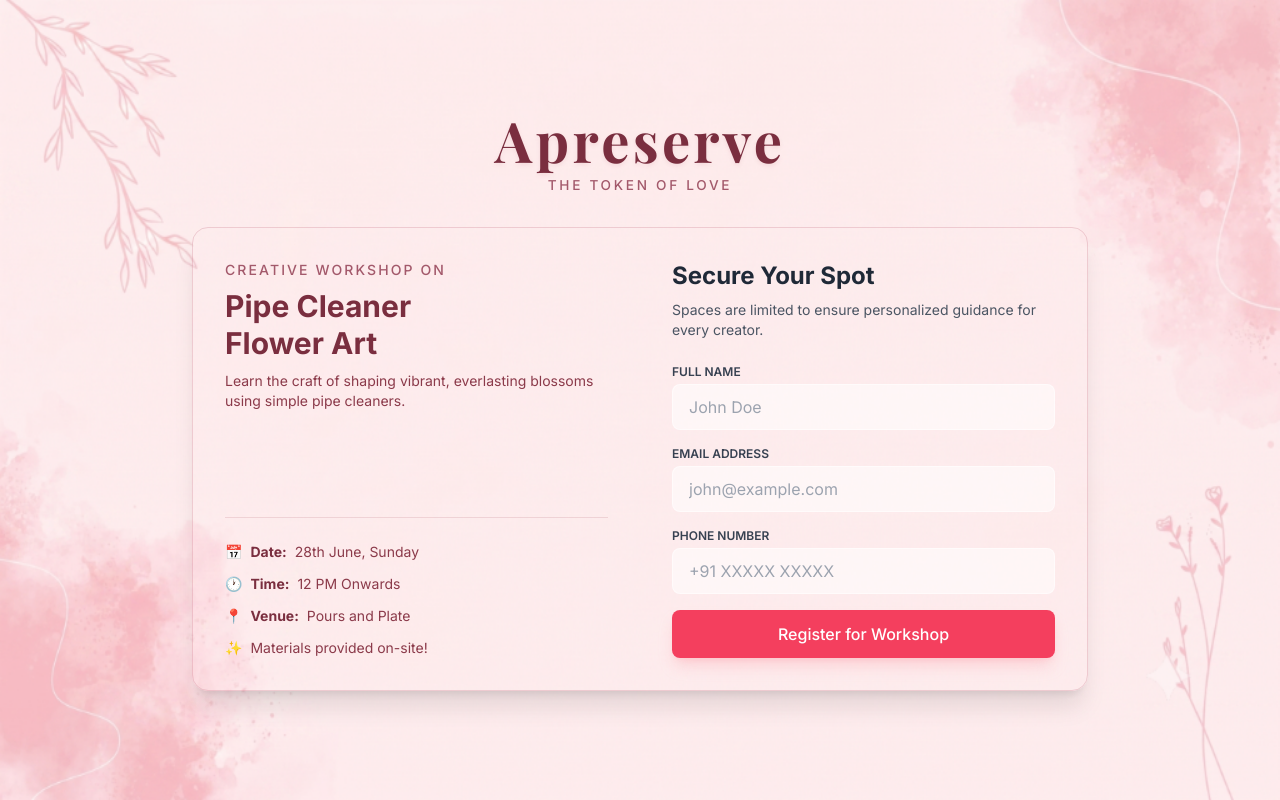
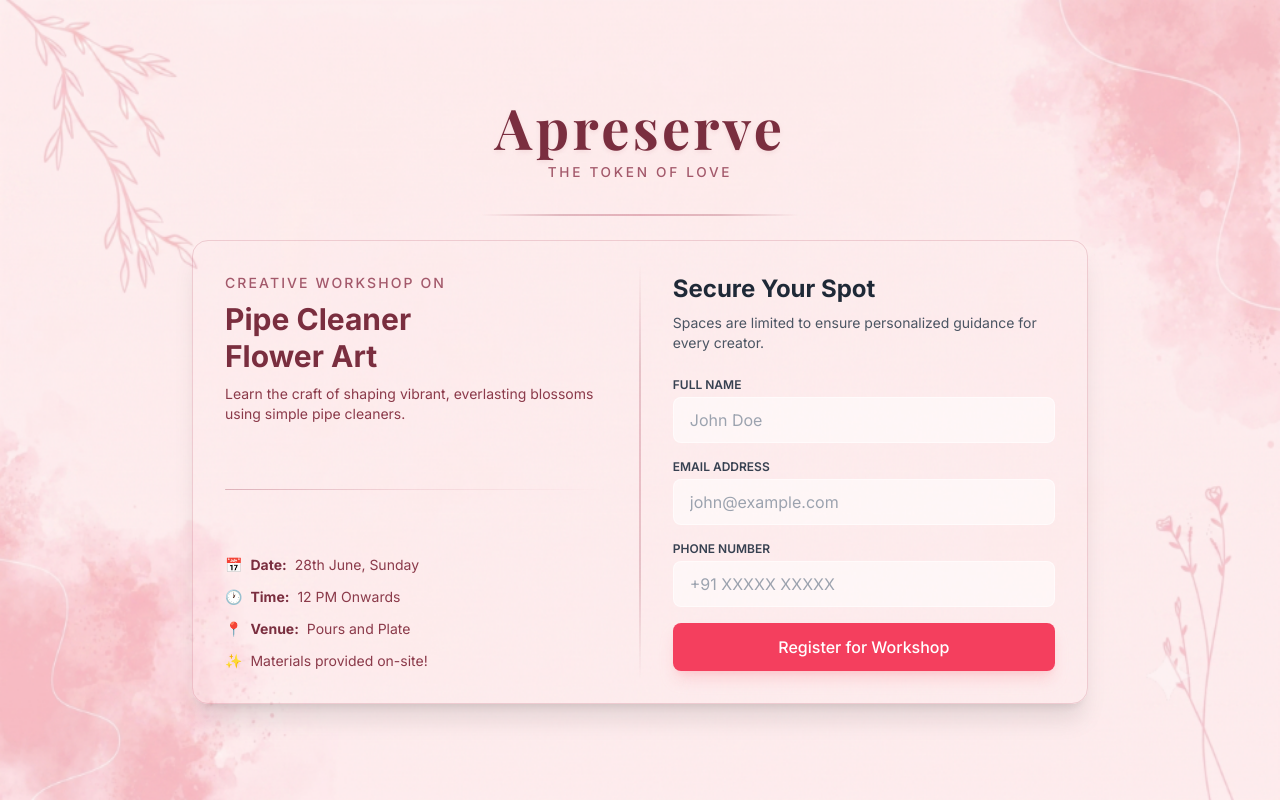
Before and after one commit to sahil-karande/Apreserve_Workshop, a plain HTML site: page index.html in a window 1280 px wide. Drawn offline with nearby package versions, Linux system fonts and the light colour scheme; a web font is replaced by a local one.

Commit message:
added partition line

```diff
--- a/index.html
+++ b/index.html
@@ -329,6 +329,8 @@
         <div style="font-family: 'Playfair Display', serif; font-size: 3.5rem; font-weight: 700; color: #7a2e3f; line-height: 1.1; letter-spacing: 0.06em; text-shadow: 0 2px 4px rgba(163,70,90,0.1);">Apreserve</div>
         <div style="font-family: 'Inter', sans-serif; font-size: 0.85rem; color: #a3596b; letter-spacing: 0.2em; text-transform: uppercase; font-weight: 500; margin-top: 4px;">the token of love</div>
     </header>
+    <!-- Divider after header -->
+    <div style="width: 80%; max-width: 320px; height: 1.5px; margin: 0 auto; background: linear-gradient(90deg, transparent, rgba(163,70,90,0.3), rgba(196,104,124,0.45), rgba(163,70,90,0.3), transparent); border-radius: 1px;"></div>
 
     <!-- ── Registration Card (Glassmorphism) ── -->
     <div class="card-container glass-card rounded-2xl shadow-xl max-w-4xl w-full overflow-hidden flex flex-col md:flex-row">
@@ -340,7 +342,10 @@
                 <p class="mt-2 text-sm" style="color: #8b3a4a;">Learn the craft of shaping vibrant, everlasting blossoms using simple pipe cleaners.</p>
             </div>
 
-            <div class="mt-8 pt-6 relative z-10 space-y-3 text-sm" style="border-top: 1px solid rgba(163, 70, 90, 0.15); color: #8b3a4a;">
+            <!-- Divider between description and details -->
+            <div style="width: 100%; height: 1px; margin: 1.5rem 0; background: linear-gradient(90deg, rgba(163,70,90,0.35), rgba(196,104,124,0.15), transparent); border-radius: 1px; position: relative; z-index: 10;"></div>
+
+            <div class="relative z-10 space-y-3 text-sm" style="color: #8b3a4a;">
                 <div class="flex items-center gap-2">
                     <span>📅</span> <strong style="color: #7a2e3f;">Date:</strong> 28th June, Sunday
                 </div>
@@ -356,7 +361,12 @@
             </div>
         </div>
 
+        <!-- Vertical divider between left and right panels (desktop) -->
+        <div class="hidden md:block" style="width: 1.5px; background: linear-gradient(180deg, transparent, rgba(163,70,90,0.25), rgba(196,104,124,0.35), rgba(163,70,90,0.25), transparent); margin: 1.5rem 0;"></div>
+
         <div class="md:w-1/2 glass-right p-8">
+            <!-- Horizontal divider before Secure Your Spot (mobile) -->
+            <div class="md:hidden" style="width: 100%; height: 1px; margin-bottom: 1.5rem; background: linear-gradient(90deg, transparent, rgba(163,70,90,0.3), rgba(196,104,124,0.4), rgba(163,70,90,0.3), transparent); border-radius: 1px;"></div>
             <h2 class="text-2xl font-bold text-gray-800 mb-2">Secure Your Spot</h2>
             <p class="text-gray-600 text-sm mb-6">Spaces are limited to ensure personalized guidance for every creator.</p>
 
```
